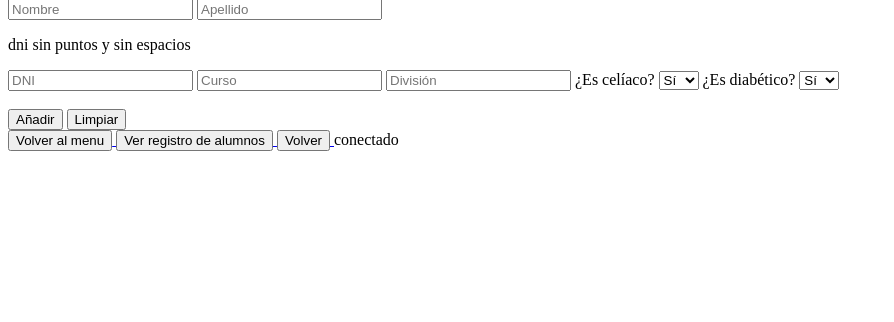
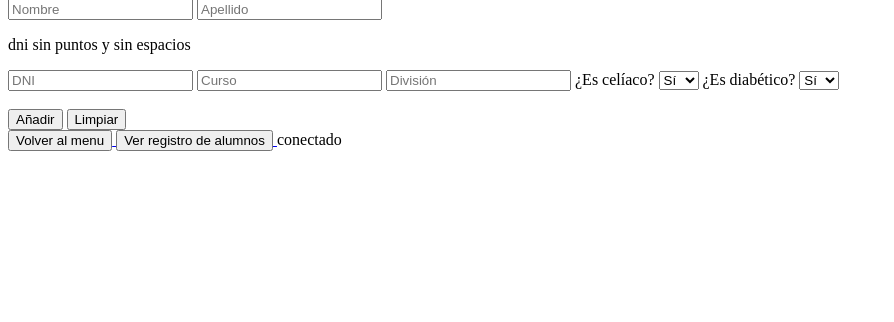
Before and after one commit to VMmagalimonzon/distribuci-n-de-alimentos, a PHP site: the page made by añadir.php in a window 1280 px wide. Shown: the part 115-437 px from the top of the page, without its empty margins (0-894 px from the left). Run offline with PHP 8.4, Linux system fonts and the light colour scheme.

Commit message:
solo 1 boton de volvel al menu

```diff
--- a/añadir.php
+++ b/añadir.php
@@ -39,9 +39,7 @@
     <a href="alumnos.php">
         <button>Ver registro de alumnos</button>
     </a>
-    <a href="inicio.php">
-        <button>Volver</button>
-    </a>
+
     <?php
     include("conexion.php");
 
```
